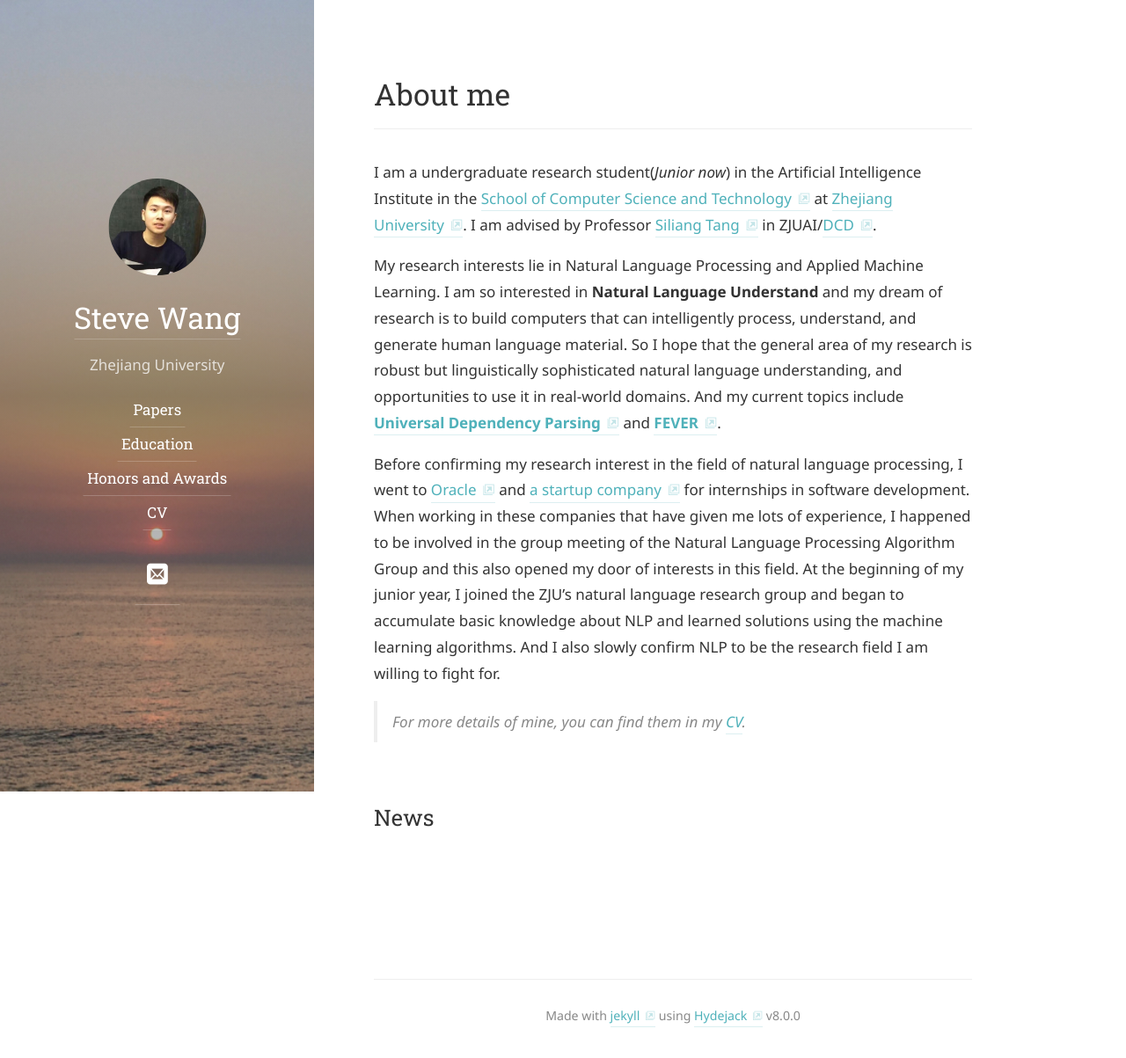
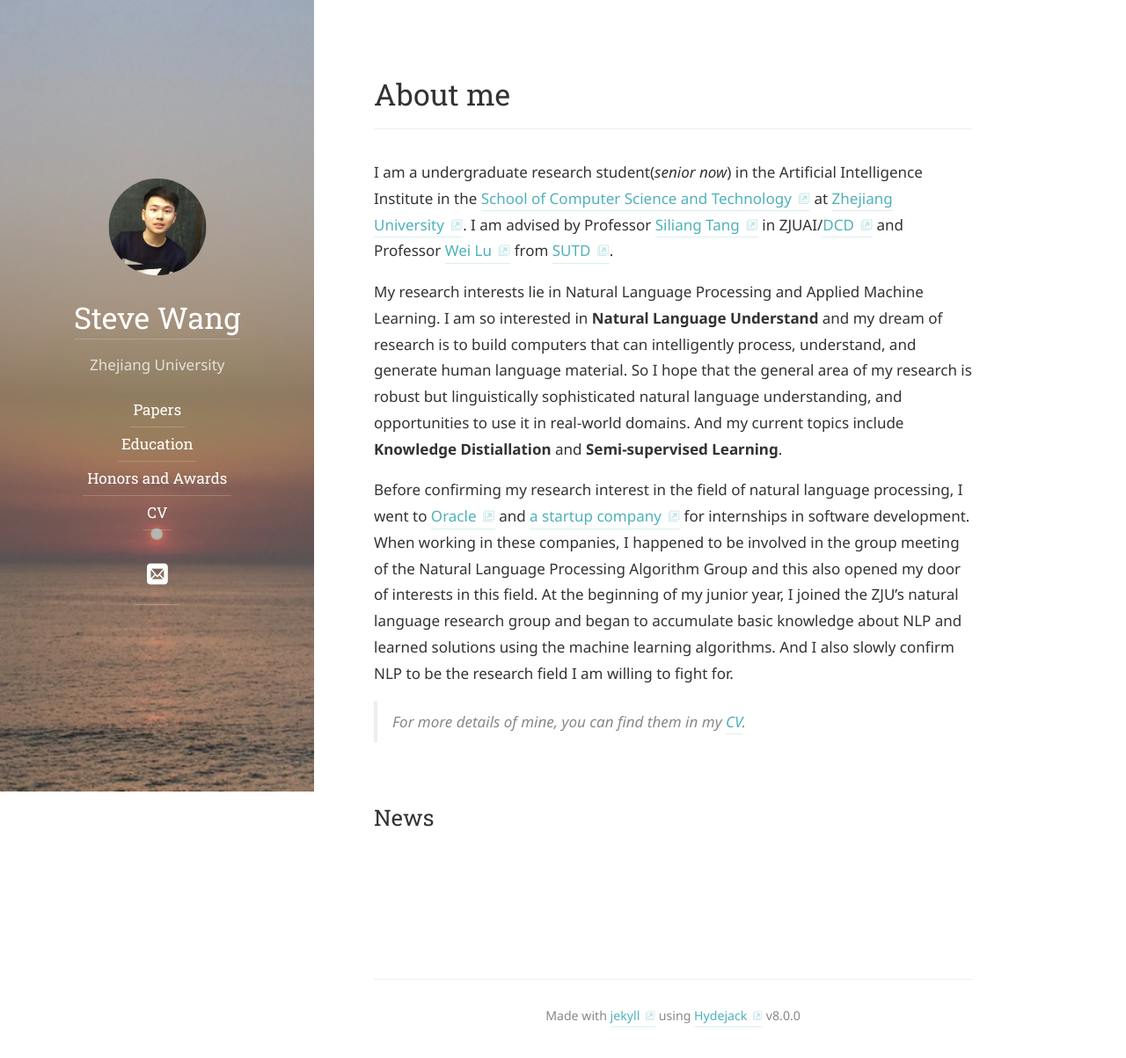
Before and after one commit to Circle-Ming/Circle-Ming.github.io, a Jekyll site: the page built from index.md, in a window 1280 px wide. Shown: the whole page at 88% size. Built offline with Jekyll 4.4.1, drawn with Linux system fonts in a browser that asks for light colours; some web fonts are replaced.

Commit message:
Update index.md

```diff
--- a/index.md
+++ b/index.md
@@ -4,25 +4,25 @@ title: About me
 cover: false
 ---
 
-  I am a undergraduate research student(_Junior now_) in the Artificial Intelligence
+I am a undergraduate research student(_senior now_) in the Artificial Intelligence
 Institute in the [School of Computer Science and Technology](http://www.cs.zju.edu.cn/) at
-[Zhejiang University](http://www.zju.edu.cn/). I am advised by Professor [Siliang Tang](https://person.zju.edu.cn/siliang) in ZJUAI/[DCD](http://www.dcd.zju.edu.cn/).
+[Zhejiang University](http://www.zju.edu.cn/). I am advised by Professor [Siliang Tang](https://person.zju.edu.cn/siliang) in ZJUAI/[DCD](http://www.dcd.zju.edu.cn/) and Professor [Wei Lu](https://istd.sutd.edu.sg/people/faculty/lu-wei) from [SUTD](https://istd.sutd.edu.sg/).
 
-  My research interests lie in Natural Language Processing and Applied Machine
-Learning. I am so interested in **Natural Language Understand** and my dream of research
-is to build computers that can intelligently process, understand, and generate human
-language material. So I hope that the general area of my research is robust but
-linguistically sophisticated natural language understanding, and opportunities to use it in real-world domains. And my current topics include **[Universal Dependency Parsing](http://universaldependencies.org/conll18/)**
-and **[FEVER](http://fever.ai/)**.
+My research interests lie in Natural Language Processing and Applied Machine Learning.
+I am so interested in **Natural Language Understand** and my dream of research is to
+build computers that can intelligently process, understand, and generate human language
+material. So I hope that the general area of my research is robust but linguistically
+sophisticated natural language understanding, and opportunities to use it in real-world
+domains. And my current topics include **Knowledge Distiallation** and **Semi-supervised Learning**.
 
-  Before confirming my research interest in the field of natural language processing,
+Before confirming my research interest in the field of natural language processing,
 I went to [Oracle](https://www.oracle.com/cn/index.html) and [a startup company](https://www.eigentech.ai/en/) for internships in software development.
-When working in these companies that have given me lots of experience, I happened to be
-involved in the group meeting of the Natural Language Processing Algorithm Group
-and this also opened my door of interests in this field. At the beginning of my
-junior year, I joined the ZJU's natural language research group and began to
-accumulate basic knowledge about NLP and learned solutions using the machine learning algorithms.
-And I also slowly confirm NLP to be the research field I am willing to fight for.
+When working in these companies, I happened to be involved in the group meeting
+of the Natural Language Processing Algorithm Group and this also opened my door
+of interests in this field. At the beginning of my junior year, I joined the ZJU's
+natural language research group and began to accumulate basic knowledge about NLP
+and learned solutions using the machine learning algorithms. And I also slowly
+confirm NLP to be the research field I am willing to fight for.
 
 > _For more details of mine, you can find them in my [CV](cv.md)._
 
```
